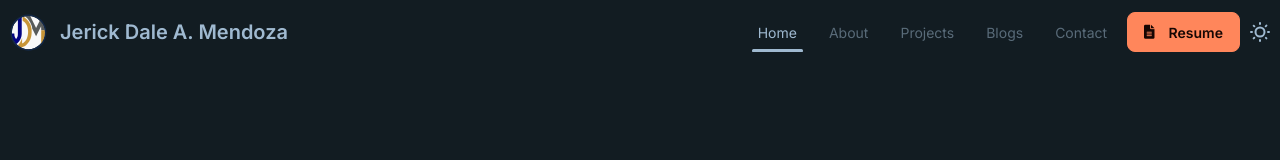
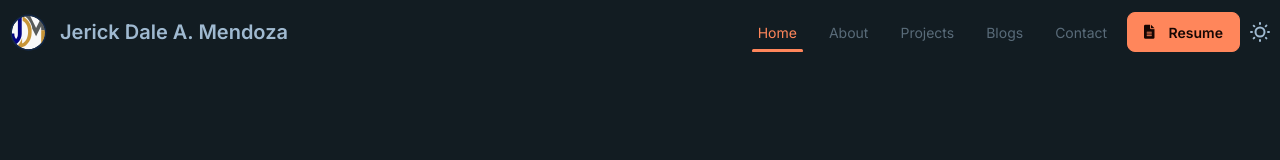
Before and after one commit to JuanLuther/jdm-portfolio, a React (Vite) app: page / in a window 1280 px wide. Shown: the top 160 px of the page. Built offline with nearby package versions, Linux system fonts and the light colour scheme.

Commit message:
add primary on navigation

```diff
--- a/src/components/sections/Header.jsx
+++ b/src/components/sections/Header.jsx
@@ -28,7 +28,9 @@ export const Header = () => {
                   to={link.href}
                   role="tab"
                   className={`tab  ${
-                    location.pathname === link.href ? "tab-active" : ""
+                    location.pathname === link.href
+                      ? "tab-active text-primary border-primary"
+                      : ""
                   }`}
                 >
                   <p>{link.name}</p>
```
